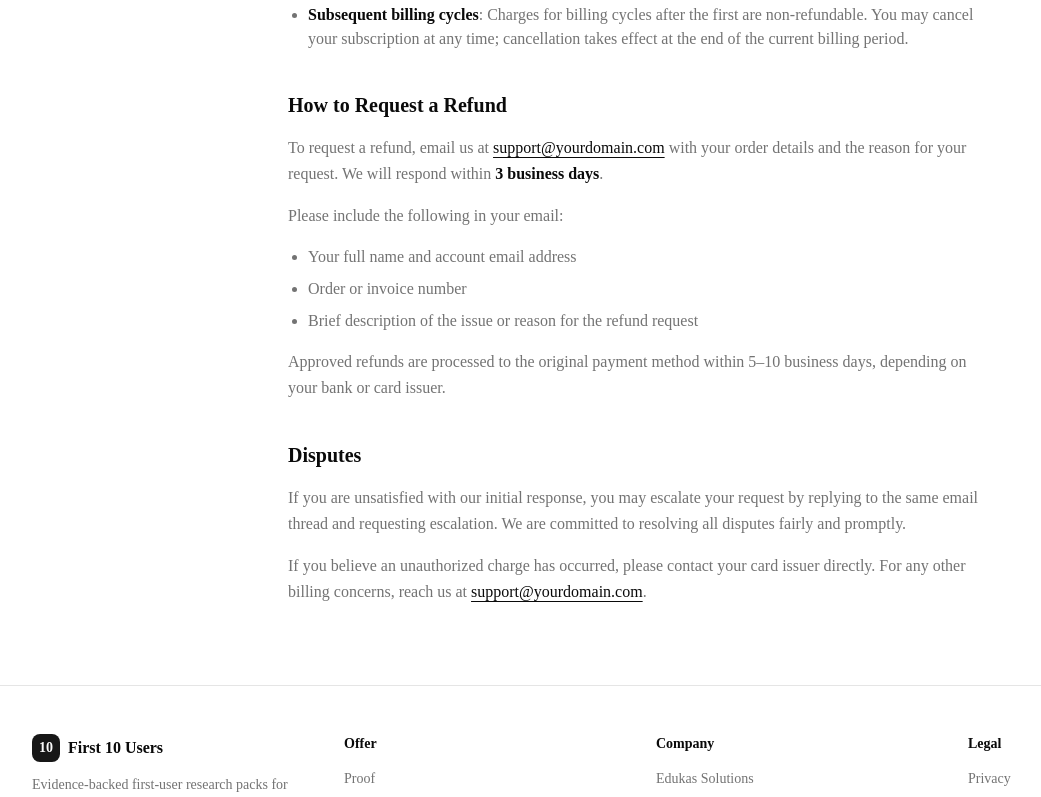
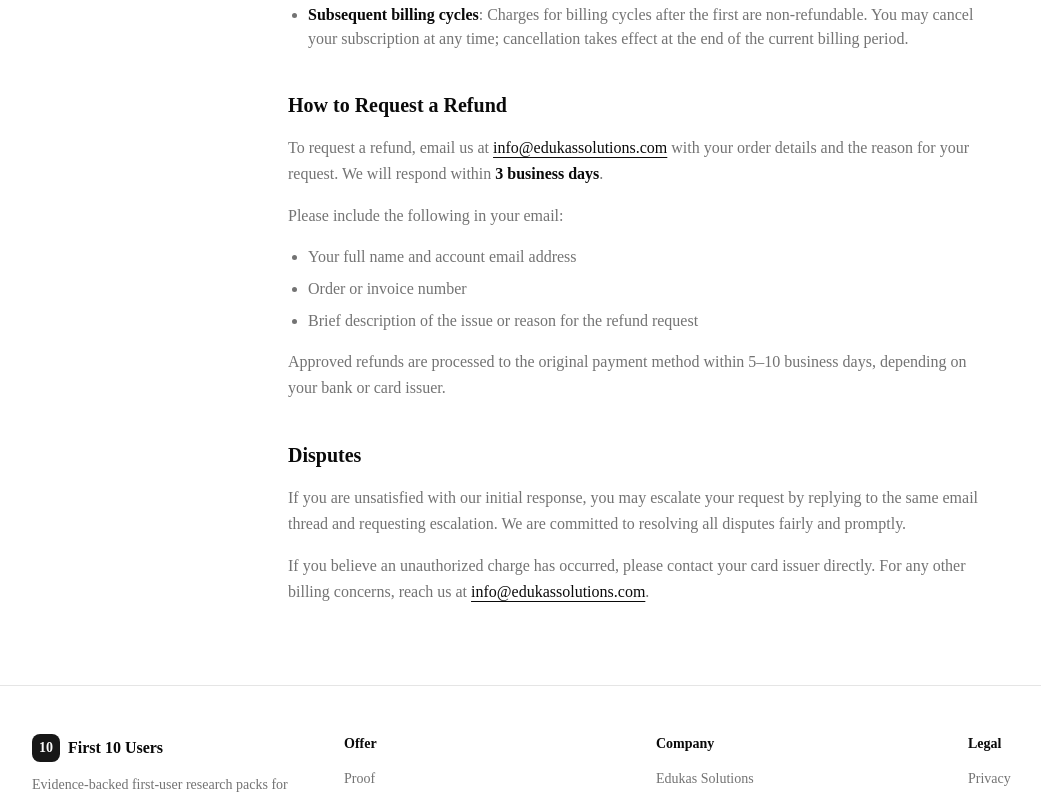
Before and after one commit to jermayne36/client-starter, a Next.js app in the folder apps/web/: page /refund in a window 1280 px wide. Shown: the part 668-1465 px from the top of the page, without its empty margins (0-1041 px from the left). Built offline with nearby package versions, Linux system fonts and the light colour scheme.

Commit message:
Replace placeholder support email (#21)

```diff
--- a/apps/web/src/app/(legal)/refund/page.tsx
+++ b/apps/web/src/app/(legal)/refund/page.tsx
@@ -55,10 +55,10 @@ export default function RefundPage() {
         <p className="text-muted-foreground leading-relaxed">
           To request a refund, email us at{" "}
           <a
-            href="mailto:support@yourdomain.com"
+            href="mailto:info@edukassolutions.com"
             className="text-foreground underline underline-offset-4 hover:opacity-80"
           >
-            support@yourdomain.com
+            info@edukassolutions.com
           </a>{" "}
           with your order details and the reason for your request. We will respond within{" "}
           <strong className="text-foreground">3 business days</strong>.
@@ -88,10 +88,10 @@ export default function RefundPage() {
           If you believe an unauthorized charge has occurred, please contact your card issuer
           directly. For any other billing concerns, reach us at{" "}
           <a
-            href="mailto:support@yourdomain.com"
+            href="mailto:info@edukassolutions.com"
             className="text-foreground underline underline-offset-4 hover:opacity-80"
           >
-            support@yourdomain.com
+            info@edukassolutions.com
           </a>
           .
         </p>
```
